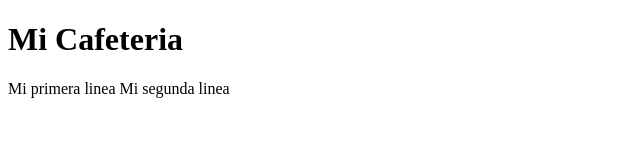
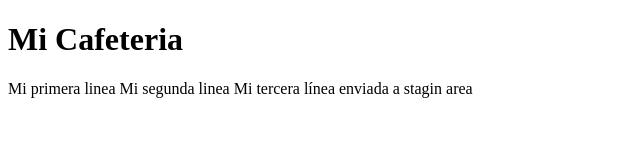
Before and after one commit to angelpick/origin, a plain HTML site: page index.html in a window 1280 px wide. Shown: the whole page, without its empty margins (0-640 px from the left). Drawn offline with Linux system fonts and the light colour scheme.

Commit message:
mi tercera línea enviada a stage

```diff
--- a/index.html
+++ b/index.html
@@ -1,13 +1,18 @@
 <!DOCTYPE html>
 <html lang="en">
+
 <head>
     <meta charset="UTF-8">
     <meta name="viewport" content="width=device-width, initial-scale=1.0">
     <title>Document</title>
 </head>
-<body><h1>Mi Cafeteria</h1>
+
+<body>
+    <h1>Mi Cafeteria</h1>
     <p1>Mi primera linea</p1>
     <p1>Mi segunda linea</p1>
+    <p1>Mi tercera línea enviada a stagin area</p1>
 
 </body>
+
 </html>
```
